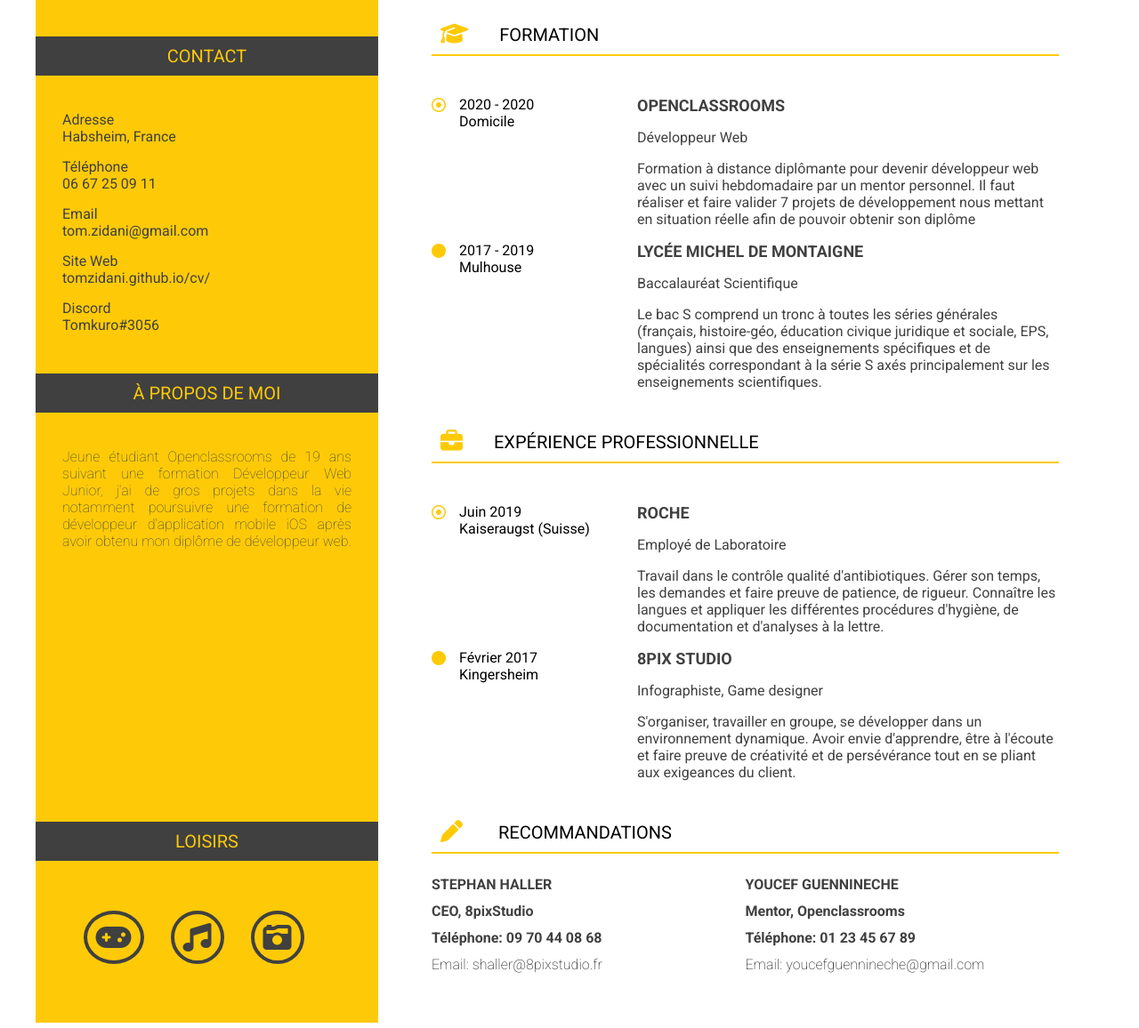
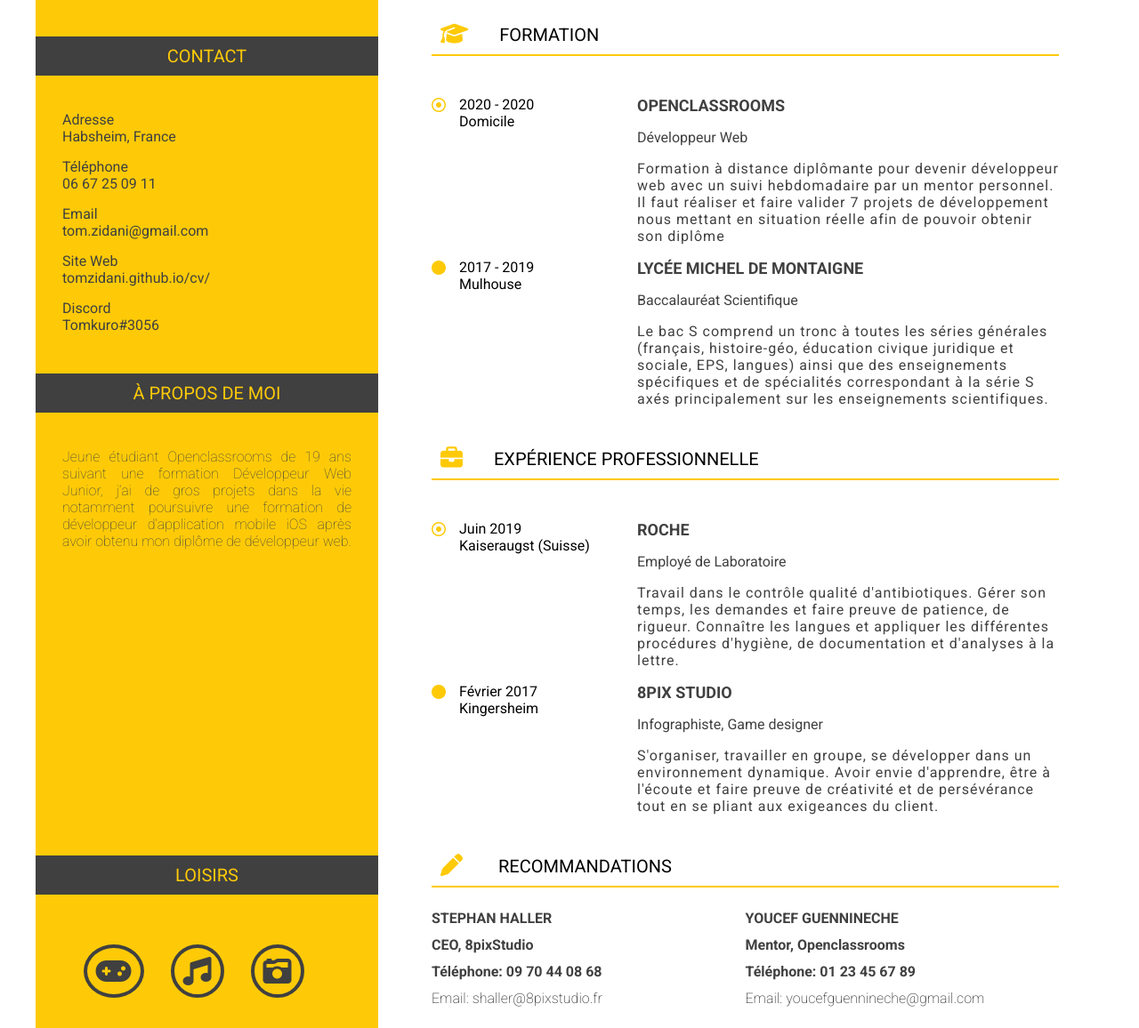
Before and after one commit to tomzidani/OC-P2, a PHP site: page / in a window 1280 px wide. Shown: the part 322-1478 px from the top of the page at 89% size. Run offline with PHP 8.4, Linux system fonts and the light colour scheme; some libraries are stand-ins or nearby versions.

Commit message:
Ajout d'un letter-spacing
Letter spacing sur les descriptions des formations/expériences professionnelles

```diff
--- a/assets/css/style.css
+++ b/assets/css/style.css
@@ -32,6 +32,7 @@ div.date-i{width: 200px;}
 .p-gauche p{margin-left: 30px; margin-right: 30px; color: #404040;}
 p.about{text-align: justify; font-weight: 100;}
 article.infos p{color: #404040;}
+article.infos p.description{letter-spacing: 1px; font-weight: 400;}
 .r-identite{text-transform: uppercase;}
 .r-email{font-weight: 200;}
 
--- a/index.html
+++ b/index.html
@@ -70,7 +70,7 @@
 						<article class="infos">
 							<h4>Openclassrooms</h4>
 							<p>Développeur Web</p>
-							<p>Formation à distance diplômante pour devenir développeur web avec un suivi hebdomadaire par un mentor personnel. Il faut réaliser et faire valider 7 projets de développement nous mettant en situation réelle afin de pouvoir obtenir son diplôme</p>
+							<p class="description">Formation à distance diplômante pour devenir développeur web avec un suivi hebdomadaire par un mentor personnel. Il faut réaliser et faire valider 7 projets de développement nous mettant en situation réelle afin de pouvoir obtenir son diplôme</p>
 						</article>
 					</li>
 						<!-- Formation Baccalauréat -->
@@ -79,7 +79,7 @@
 						<article class="infos">
 							<h4>Lycée michel de montaigne</h4>
 							<p>Baccalauréat Scientifique</p>
-							<p>Le bac S comprend un tronc à toutes les séries générales (français, histoire-géo, éducation civique juridique et sociale, EPS, langues) ainsi que des enseignements spécifiques et de spécialités correspondant à la série S axés principalement sur les enseignements scientifiques.</p>
+							<p class="description">Le bac S comprend un tronc à toutes les séries générales (français, histoire-géo, éducation civique juridique et sociale, EPS, langues) ainsi que des enseignements spécifiques et de spécialités correspondant à la série S axés principalement sur les enseignements scientifiques.</p>
 						</article>
 					</li>
 				</ul>
@@ -95,7 +95,7 @@
 							<article class="infos">
 								<h4>Roche</h4>
 								<p>Employé de Laboratoire</p>
-								<p>Travail dans le contrôle qualité d'antibiotiques. Gérer son temps, les demandes et faire preuve de patience, de rigueur. Connaître les langues et appliquer les différentes procédures d'hygiène, de documentation et d'analyses à la lettre.</p>
+								<p class="description">Travail dans le contrôle qualité d'antibiotiques. Gérer son temps, les demandes et faire preuve de patience, de rigueur. Connaître les langues et appliquer les différentes procédures d'hygiène, de documentation et d'analyses à la lettre.</p>
 							</article>
 						</li>
 
@@ -105,7 +105,7 @@
 							<article class="infos">
 								<h4>8pix studio</h4>
 								<p>Infographiste, Game designer</p>
-								<p>S'organiser, travailler en groupe, se développer dans un environnement dynamique. Avoir envie d'apprendre, être à l'écoute et faire preuve de créativité et de persévérance tout en se pliant aux exigeances du client.</p>
+								<p class="description">S'organiser, travailler en groupe, se développer dans un environnement dynamique. Avoir envie d'apprendre, être à l'écoute et faire preuve de créativité et de persévérance tout en se pliant aux exigeances du client.</p>
 							</article>
 						</li>
 				</ul>
```
